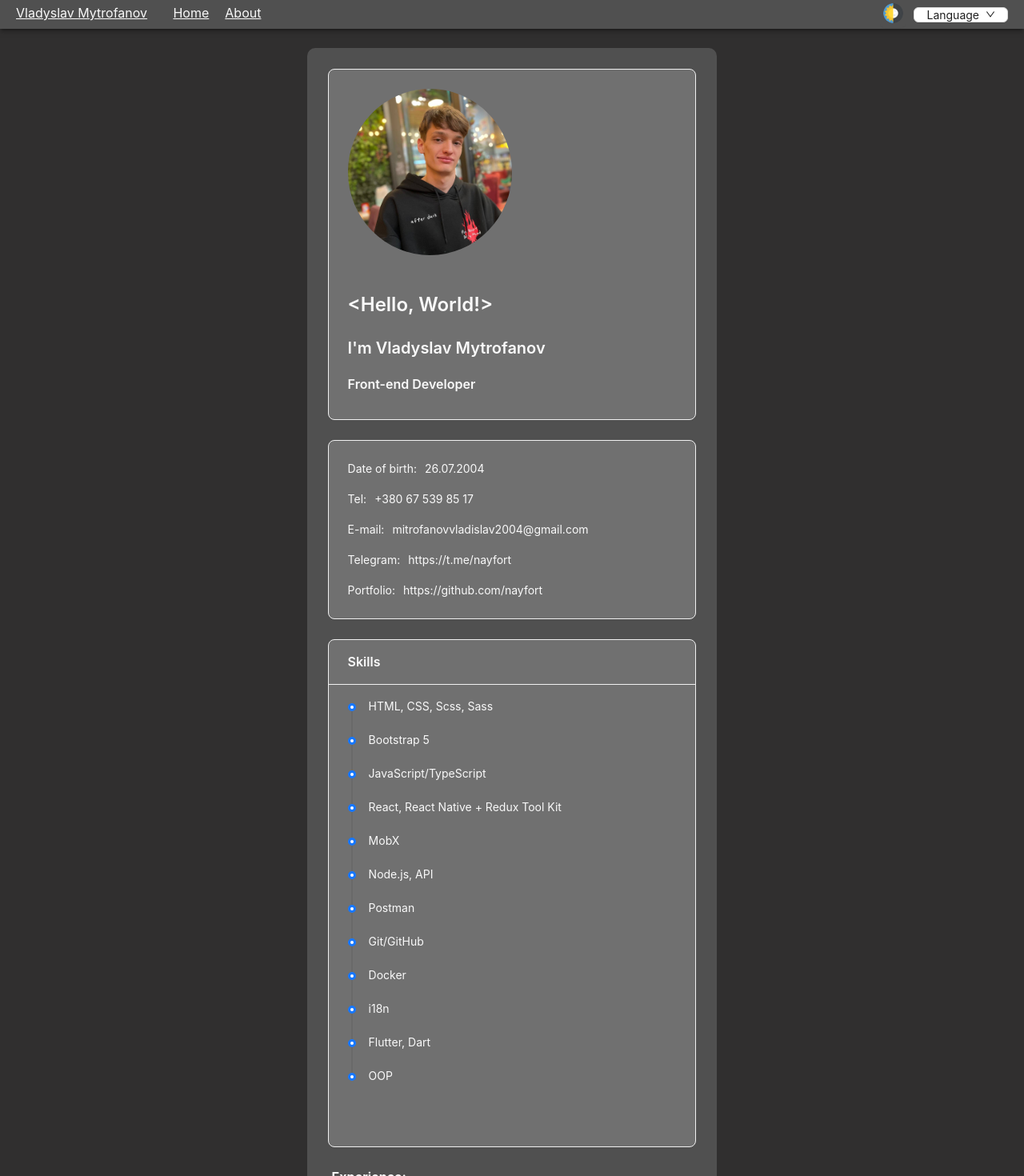
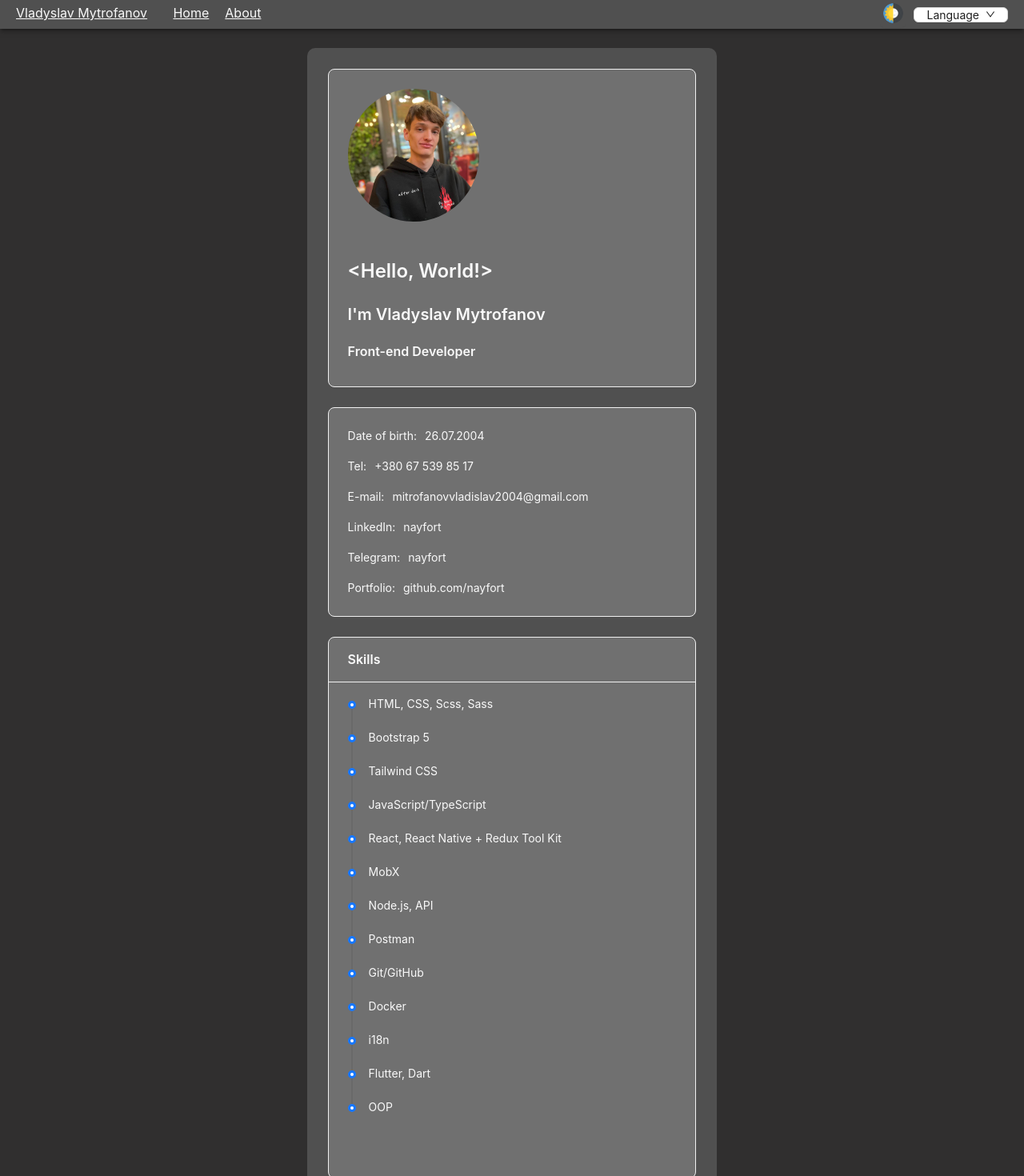
Before and after one commit to nayfort/resume, a React (Vite) app: page / in a window 1280 px wide. Shown: the top 1470 px of the page at 80% size. Built offline with nearby package versions, Linux system fonts and the light colour scheme.

Commit message:
corrects

```diff
--- a/src/components/About.tsx
+++ b/src/components/About.tsx
@@ -23,12 +23,16 @@ const About = () => {
           <Text className='aboutText'>mitrofanovvladislav2004@gmail.com</Text>
         </div>
         <div className='contactsElement'>
+          <Text className='aboutText'>{t('LinkedIn')}:</Text>
+          <Link href="https://linkedin.com/in/nayfort" target="_blank" className='aboutText'>nayfort</Link>
+        </div>
+        <div className='contactsElement'>
           <Text className='aboutText'>{t('telegram')}:</Text>
-          <Link href="https://t.me/nayfort" target="_blank" className='aboutText'>https://t.me/nayfort</Link>
+          <Link href="https://t.me/nayfort" target="_blank" className='aboutText'>nayfort</Link>
         </div>
         <div className='contactsElement'>
           <Text className='aboutText'>{t('portfolio')}:</Text>
-          <Link href="https://github.com/nayfort" target="_blank" className='aboutText'>https://github.com/nayfort</Link>
+          <Link href="https://github.com/nayfort" target="_blank" className='aboutText'>github.com/nayfort</Link>
         </div>
       </Space>
     </Card>
--- a/src/components/Experience.tsx
+++ b/src/components/Experience.tsx
@@ -14,7 +14,7 @@ const Experience = () => {
 
   const nerdLabResponsibilities = [
     'Development and optimization of web pages and web applications',
-    'Working with third-party libraries and frameworks (e.g., React, Angular, Vue.js)',
+    'Working with third-party libraries and frameworks (e.g., React)',
     'Use of backend technologies such as Node.js',
     'Working with databases such as MySQL and MongoDB',
     'Parallel development of functional components',
--- a/src/components/Skills.tsx
+++ b/src/components/Skills.tsx
@@ -5,6 +5,7 @@ const Skills = () => {
   const skills = [
     'HTML, CSS, Scss, Sass',
     'Bootstrap 5',
+    'Tailwind CSS',
     'JavaScript/TypeScript',
     'React, React Native + Redux Tool Kit',
     'MobX',
--- a/src/components/resume/styles.css
+++ b/src/components/resume/styles.css
@@ -30,8 +30,8 @@
 }
 
 .cvLogo{
-    width: 50%;
-    height: 50%;
+    width: 40%;
+    height: 40%;
     border-radius: 60%;
 }
 
```
